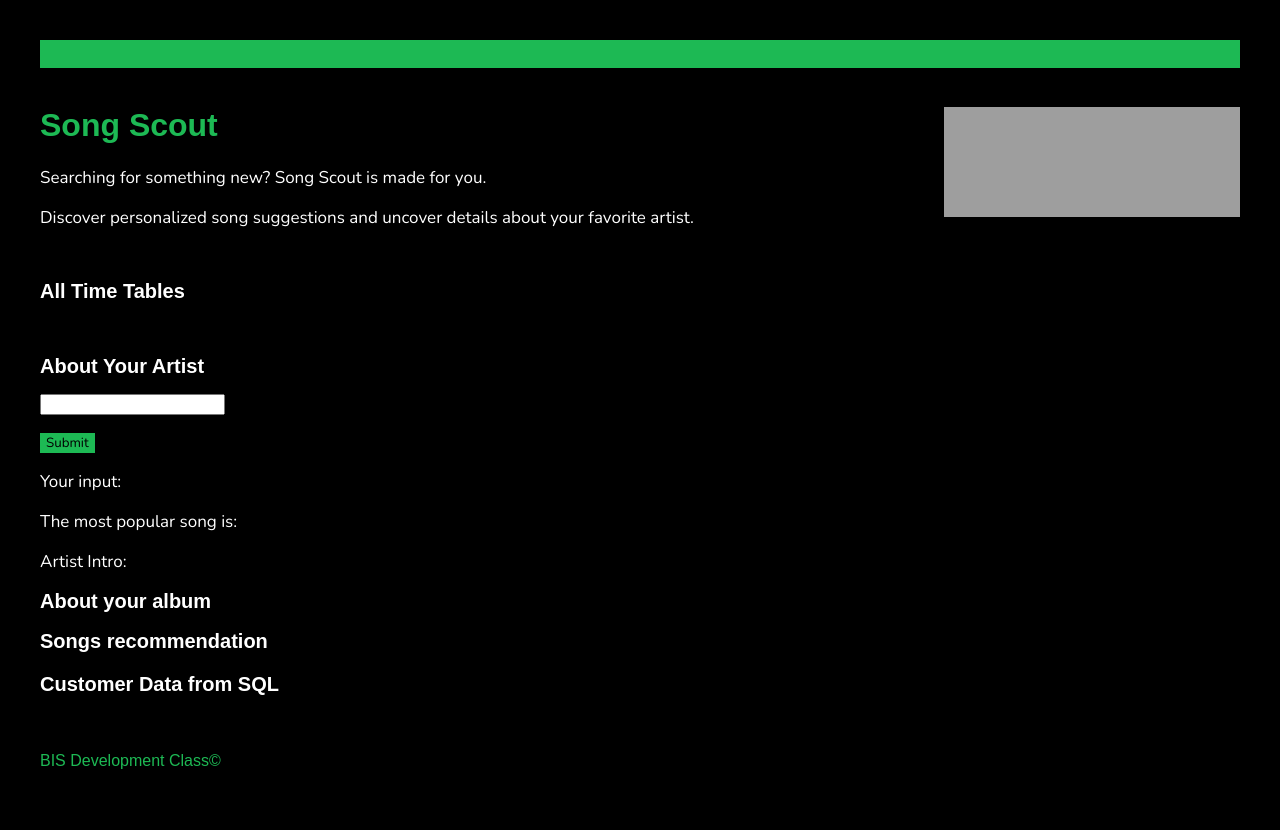
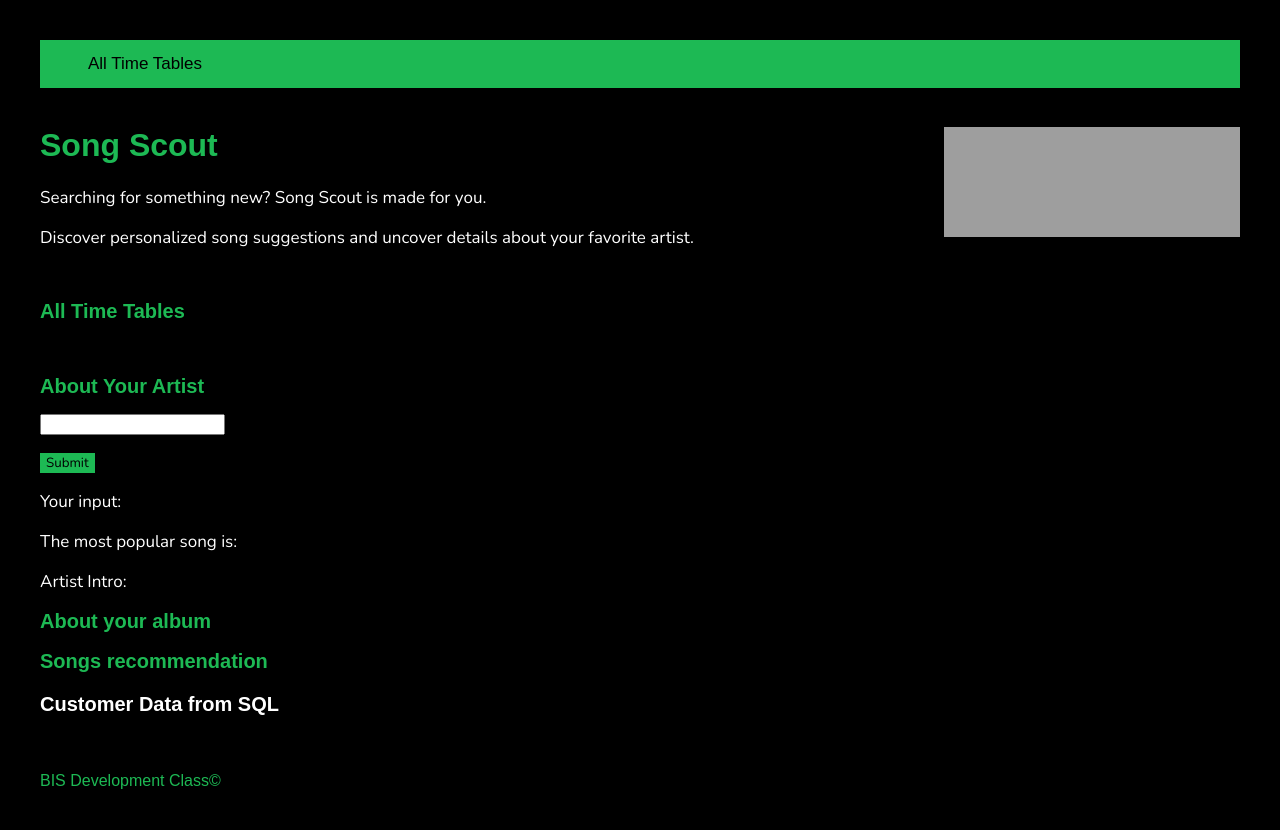
Before and after one commit to MarkPhamm/spotify_app, a Flask app: template spotify_app/templates/index.html in a window 1280 px wide. Before the commit the page ends 769 px from the top, so only its background shows below. Run offline with Flask 3, Linux system fonts and the light colour scheme; the template is opened without the code that fills it, so the values that code supplies are empty; parts of the project's set-up code (start-up, migrations or seed data) failed here and were passed over; some web fonts are replaced; grey boxes are pictures that could not be loaded.

Commit message:
changed font colors and images

```diff
--- a/spotify_app/static/css/style.css
+++ b/spotify_app/static/css/style.css
@@ -6,11 +6,10 @@ body {
 }
 
 h1 {
-    color: #1db954;
+  color: #1db954;
 }
-
 h2 {
-  color: white;
+  color: #1db954;
   font-family: "Notable", sans-serif;
   font-size: 20px;
 }
@@ -84,4 +83,5 @@ button:hover{
 /* Change font color for tables */
  #album_table, #customer_tables {
     color: white;
+    font-family: "Nunito", sans-serif;
 }
--- a/spotify_app/templates/index.html
+++ b/spotify_app/templates/index.html
@@ -3,7 +3,7 @@
 <head>
     <meta charset="UTF-8">
     <link rel="stylesheet" href="{{ url_for('static', filename= 'css/style.css') }}">
-    <link rel="shortcut icon" href="ss.ico">
+    <link rel="shortcut icon" href="images/ssicon.ico">
     <link rel="preconnect" href="https://fonts.googleapis.com">
     <link rel="preconnect" href="https://fonts.gstatic.com" crossorigin>
     <link href="https://fonts.googleapis.com/css2?family=Notable&family=Nunito:ital,wght@0,200..1000;1,200..1000&display=swap" rel="stylesheet">
@@ -11,16 +11,17 @@
     <script>
         var most_popular_song  = '{{ most_popular_song|safe }}';
     </script>
-    <title>Spotify Analysis</title>
+    <!-- <title>Spotify Analysis</title> -->
 </head>
 
 <body>
     <div class="topnav">
         <a class="active" Home</a>
+        <a href="base.html">All Time Tables</a>
       </div>
      <br>
      <div>
-        <img align="right" src="songscoutxspotify.png" style="width: 296px; height: 110px;" alt="Song Scout">
+        <img align="right" src="ssxspotify.png" style="width: 296px; height: 110px;" alt="Song Scout">
         <h1>Song Scout</h1>
      </div>
    <p>Searching for something new? Song Scout is made for you.</p>
```
Also changed, not shown: spotify_app/images/ssicon.ico (renamed from spotify_app/images/ss.ico), spotify_app/images/ssxspotify.png (renamed from spotify_app/images/songscoutxspotify.png), 2 other files.
